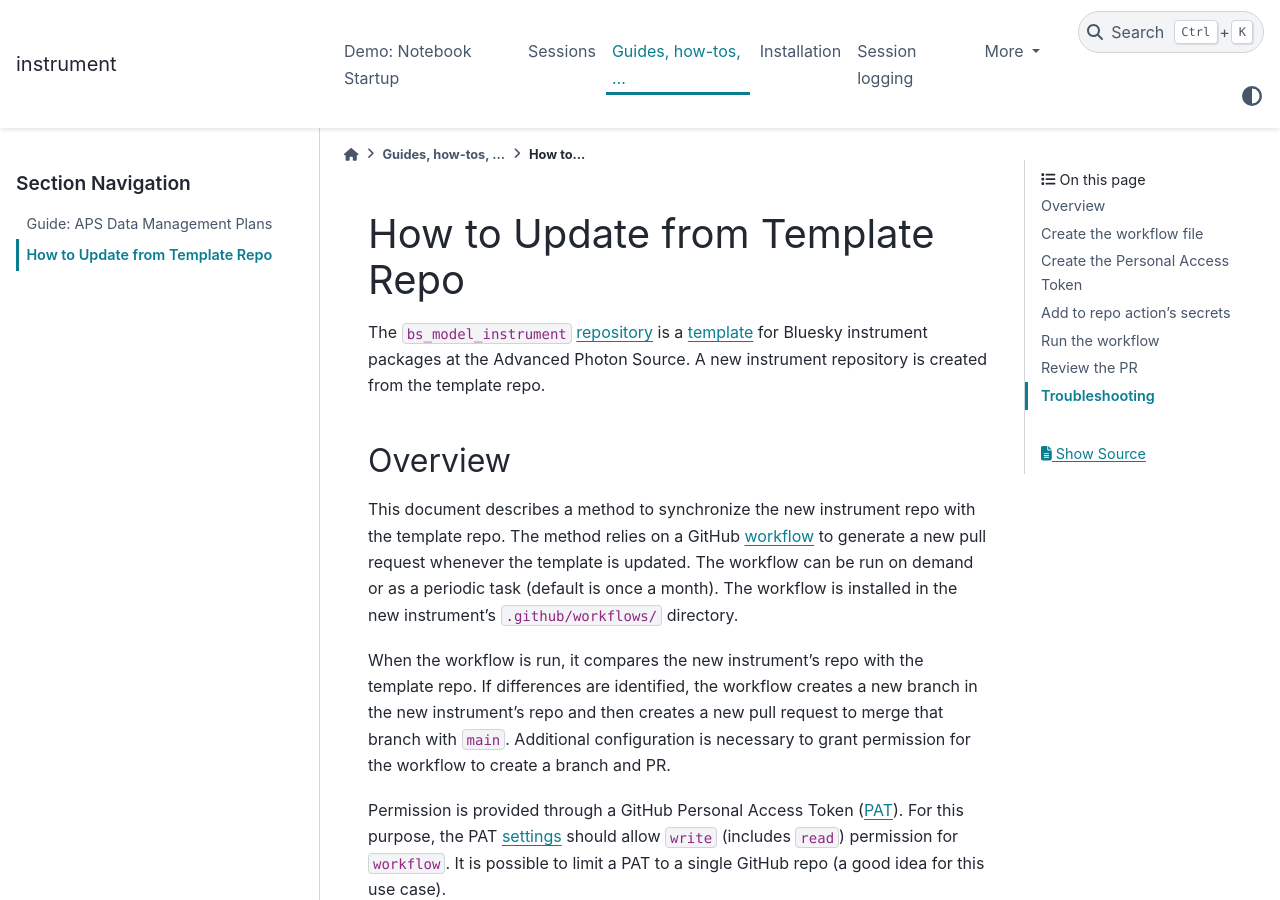
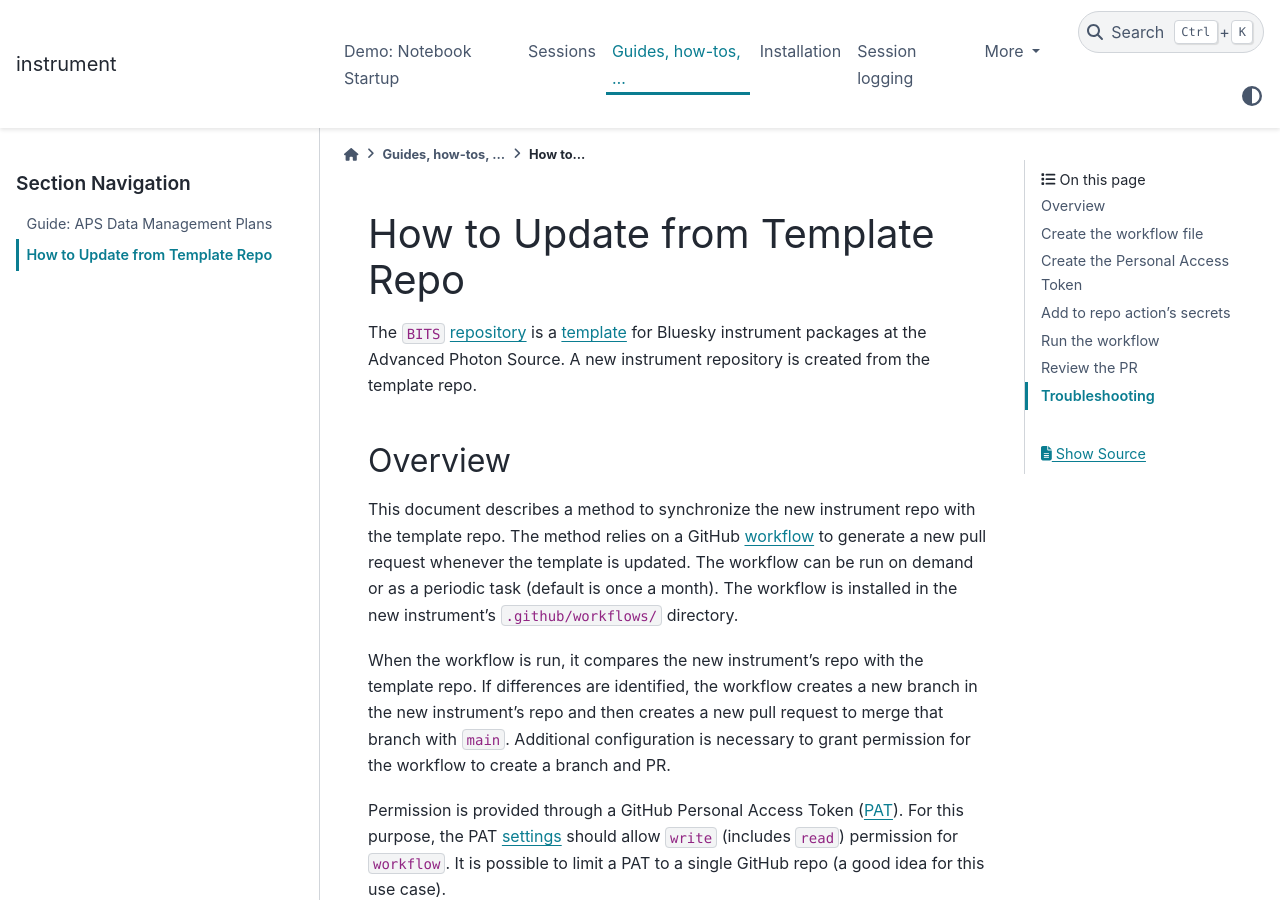
Before and after one commit to BCDA-APS/bs_model_instrument, a Sphinx documentation site: the page built from docs/source/guides/template_sync.rst, in a window 1280 px wide and 900 px high. Built offline with Sphinx 7.4.7 and the PyData theme 0.15.4, drawn with Linux system fonts in a browser that asks for light colours; the version number could not be read and is left out.

Commit message:
Update docs/source/guides/template_sync.rst
- https://github.com/BCDA-APS/BITS/issues/22#issuecomment-2649001197

```diff
--- a/docs/source/guides/template_sync.rst
+++ b/docs/source/guides/template_sync.rst
@@ -1,7 +1,7 @@
 How to Update from Template Repo
 ================================
 
-The ``bs_model_instrument``
+The ``BITS``
 `repository <https://github.com/BCDA-APS/bs_model_instrument>`__ is a
 `template <https://docs.github.com/en/repositories/creating-and-managing-repositories/creating-a-template-repository>`__
 for Bluesky instrument packages at the Advanced Photon Source. A new
```
